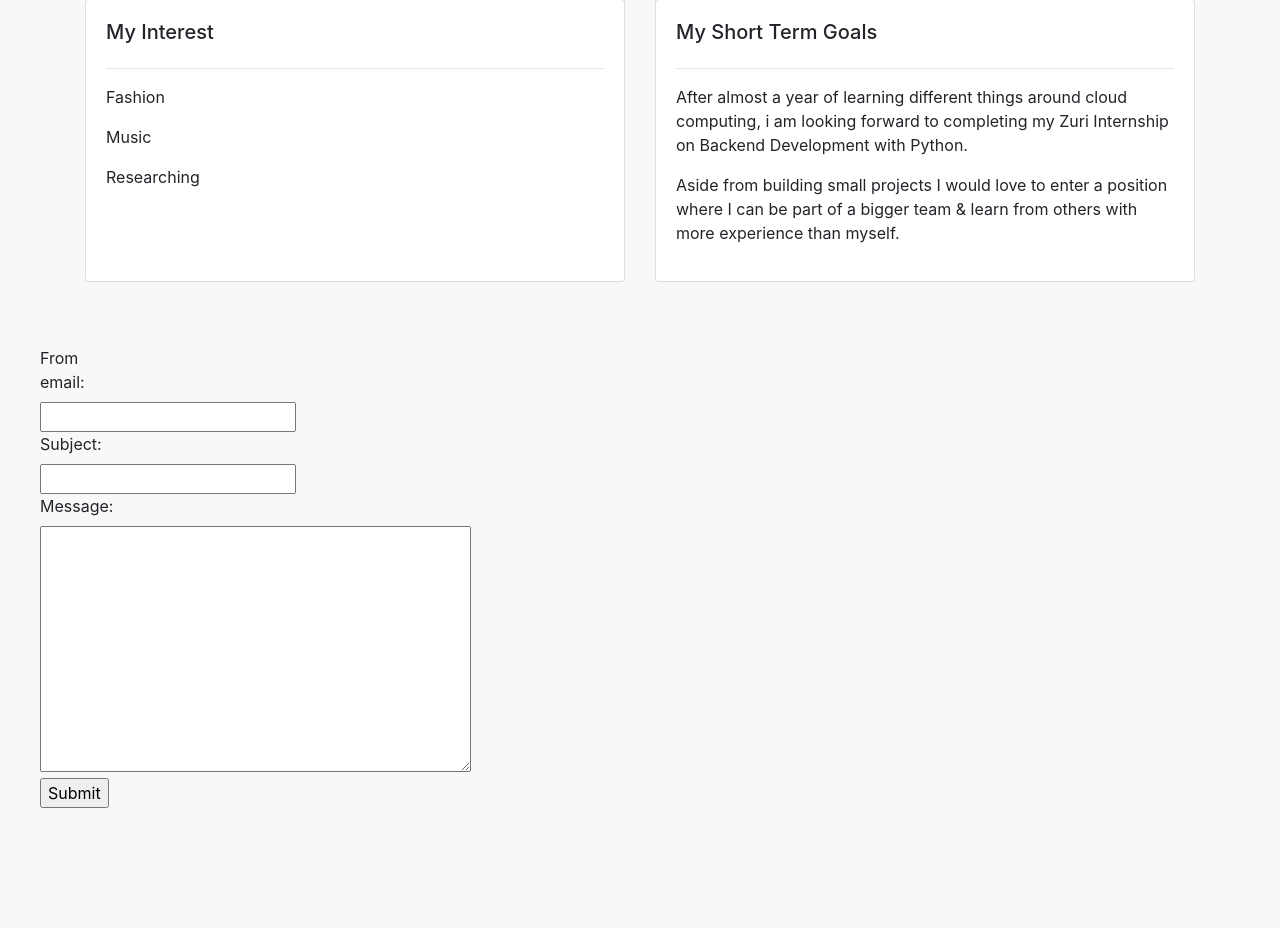
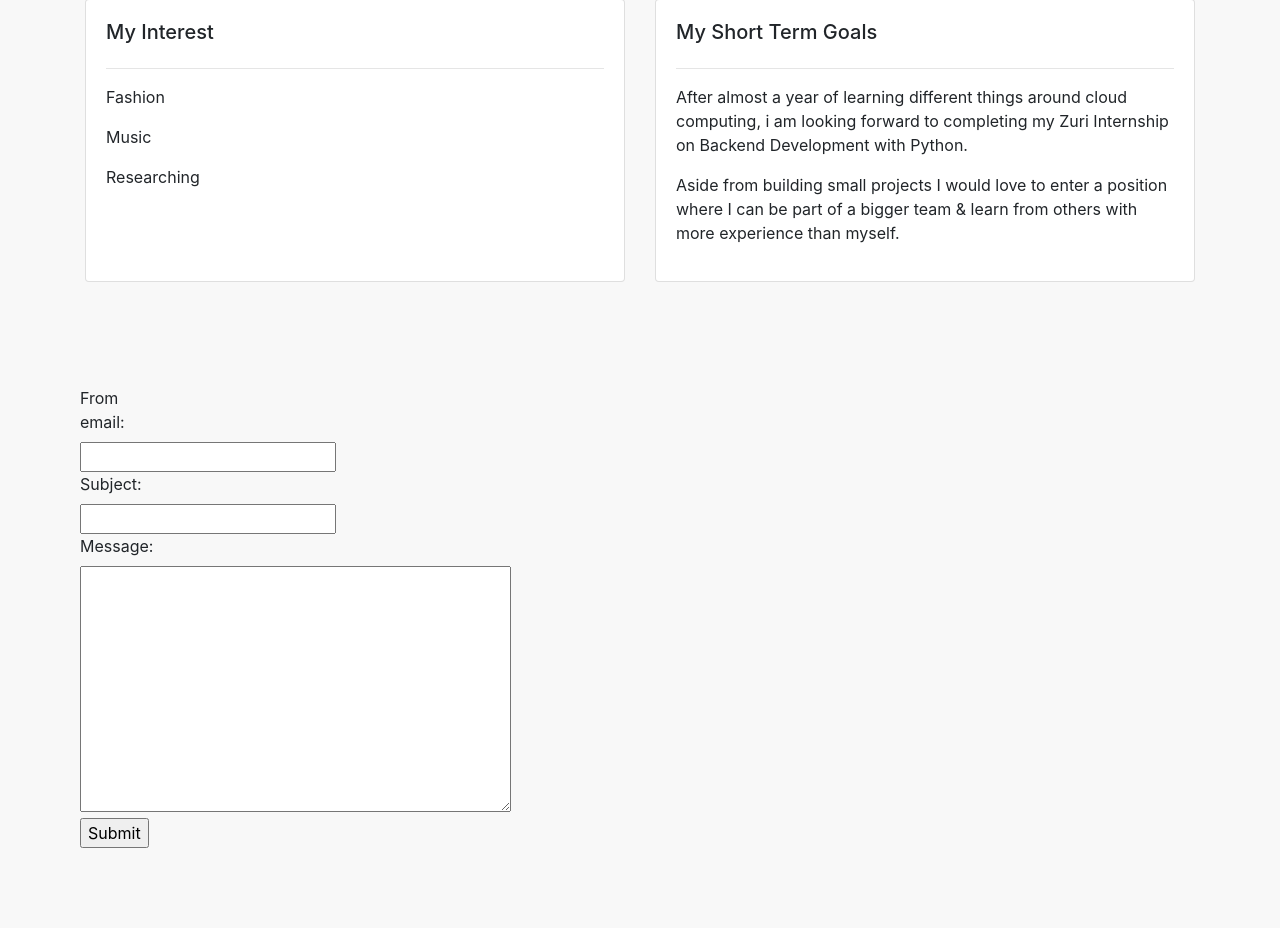
Before and after one commit to omotolani12/HNGI8, a Django app: page / in a window 1280 px wide. Shown: the part 994-1922 px from the top of the page. Before the commit the page ends 1802 px from the top, so only its background shows below. Run offline with Django 3.2, Linux system fonts and the light colour scheme; some libraries are stand-ins or nearby versions.

Commit message:
change of contact form css

```diff
--- a/static/css/main.css
+++ b/static/css/main.css
@@ -30,6 +30,6 @@ ul{
 	height: 20px;
 }
 .contact-form {
-	margin: 40px;
-	width: 40px;
+	margin: 80px;
+	width: 80px;
 }
```
